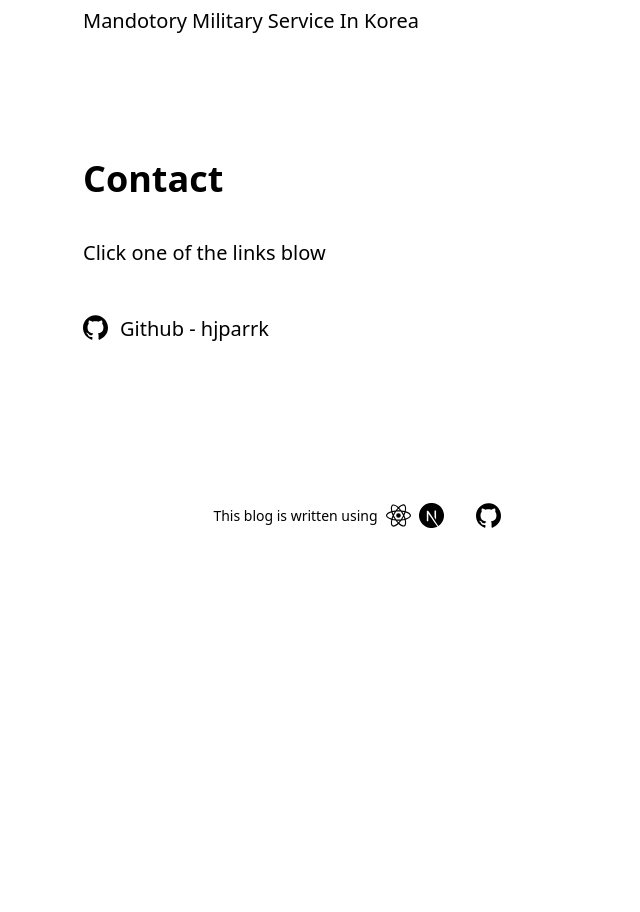
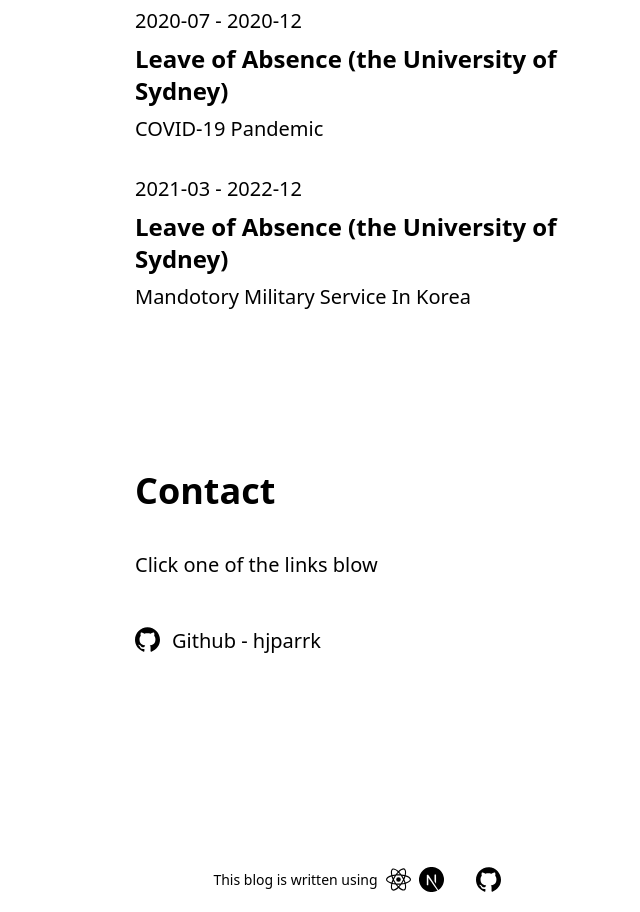
Before and after one commit to hjparrk/dev-blog, a Next.js app: page /personal in a window 1280 px wide. Shown: the part 1171-2083 px from the top of the page, without its empty margins (273-913 px from the left). Before the commit the page ends 1719 px from the top, so only its background shows below. Built offline with nearby package versions, Linux system fonts and the light colour scheme; no server answers.

Commit message:
add link

```diff
--- a/components/personal/contact.js
+++ b/components/personal/contact.js
@@ -18,7 +18,7 @@ const Contact = () => {
               <GithubIcon />
             </Link>
           </motion.p>
-          <h1>Github - hjparrk</h1>
+          <Link href="https://github.com/hjparrk">Github - hjparrk</Link>
         </div>
       </div>
     </SectionContainer>
--- a/components/personal/section-container.js
+++ b/components/personal/section-container.js
@@ -1,5 +1,14 @@
+import { motion } from "framer-motion";
+
 const SectionContainer = (props) => {
-  return <div className="m-3 p-10">{props.children}</div>;
+  return (
+    <motion.div
+      whileHover={{ scale: 1.1 }}
+      className="m-20 p-6 hover:bg-gray-200 text-black dark:text-white dark:hover:text-black rounded-3xl"
+    >
+      {props.children}
+    </motion.div>
+  );
 };
 
 export default SectionContainer;
```
